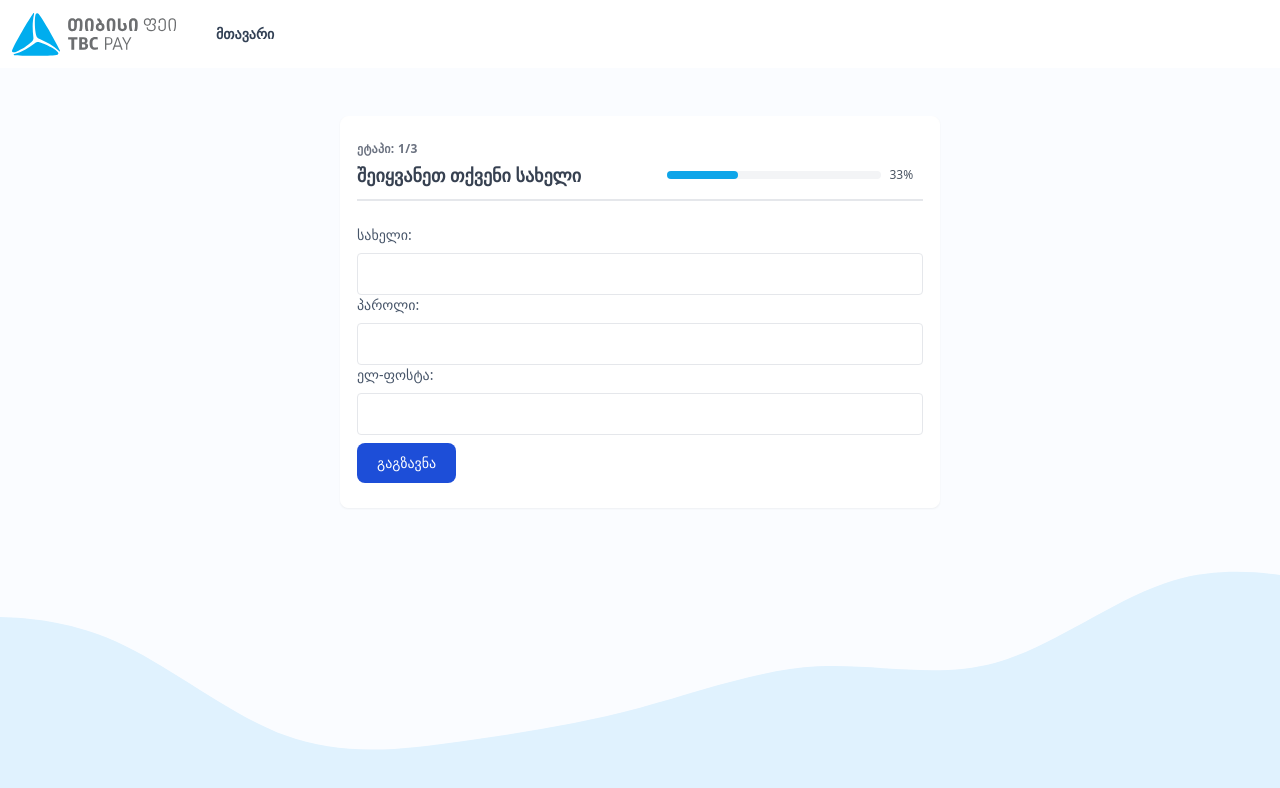
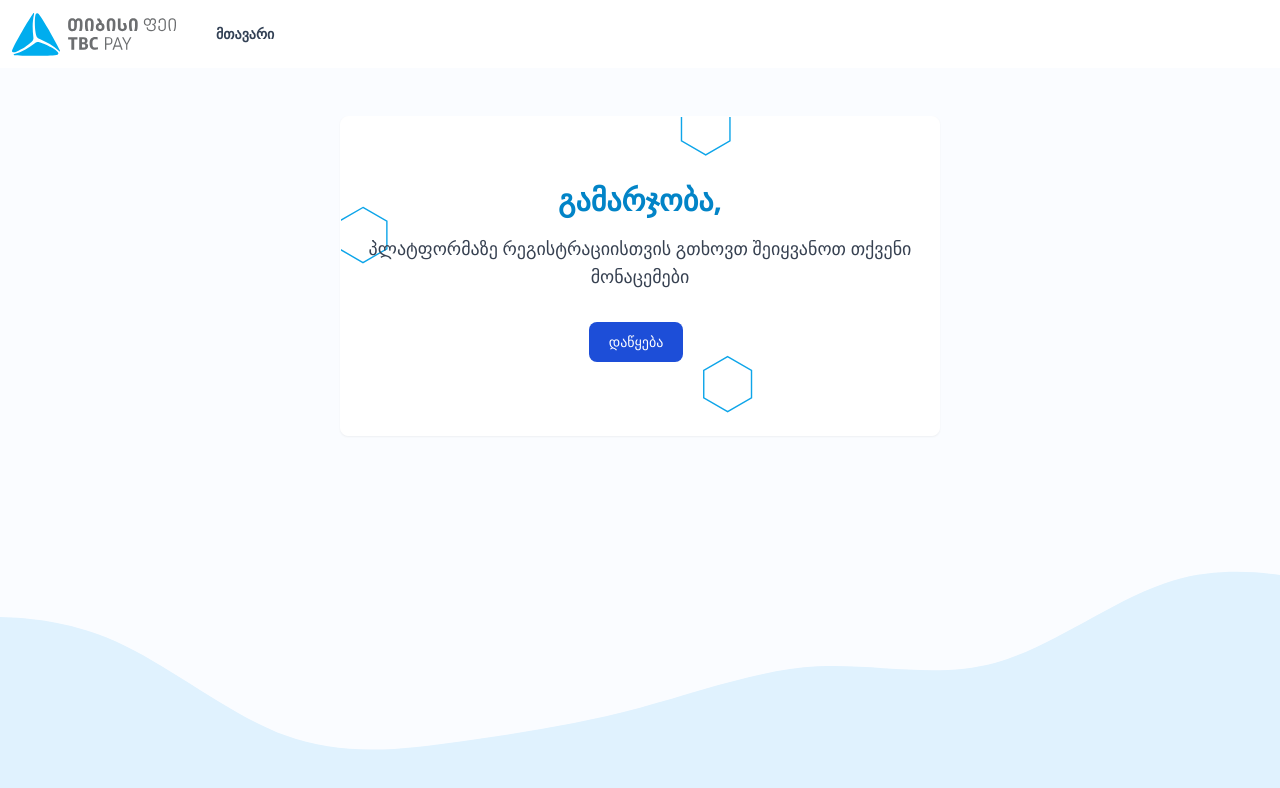
Before and after one commit to Ninunutsi/multi-step-form, a React (Vite) app: page / in a window 1280 px wide. Shown: the top 788 px of the page. Built offline with nearby package versions, Linux system fonts and the light colour scheme.

Commit message:
feat/installing framer motion, adding simple animation to first card component

```diff
--- a/package.json
+++ b/package.json
@@ -12,6 +12,7 @@
   },
   "dependencies": {
     "@hookform/resolvers": "^3.9.0",
+    "framer-motion": "^11.3.27",
     "react": "^18.3.1",
     "react-dom": "^18.3.1",
     "react-hook-form": "^7.52.2",
--- a/src/App.tsx
+++ b/src/App.tsx
@@ -1,11 +1,13 @@
 import Form from './components/Form'
 import Header from './components/Header'
+import Introduction from './components/Introduction'
 
 function App() {
   return (
     <div className="bg-[#fcfdff] w-full bg-[url('./assets/wave-haikei.svg')] bg-cover bg-center h-screen">
       <Header />
-      <Form />
+      {/* <Form /> */}
+      <Introduction />
     </div>
   )
 }
--- /dev/null
+++ b/src/components/Animation/Animation.tsx
@@ -0,0 +1,25 @@
+import { motion } from "framer-motion";
+import React from "react";
+
+interface AnimatedWrapperProps {
+  children: React.ReactNode;
+  animationKey: string;
+}
+
+const AnimatedWrapper: React.FC<AnimatedWrapperProps> = ({
+  children,
+  animationKey,
+}) => {
+  return (
+    <motion.div
+      key={animationKey}
+      initial={{ y: -30, opacity: 0 }}
+      animate={{ y: 0, opacity: 1 }}
+      transition={{ duration: 0.5, ease: "easeOut" }}
+    >
+      {children}
+    </motion.div>
+  );
+};
+
+export default AnimatedWrapper;
--- /dev/null
+++ b/src/components/Animation/index.ts
@@ -0,0 +1 @@
+export { default } from "./Animation";
--- a/src/components/Introduction/Introduction.tsx
+++ b/src/components/Introduction/Introduction.tsx
@@ -1,5 +1,8 @@
+import AnimatedWrapper from '../Animation'
+
 const Introduction = () => {
   return (
+    <AnimatedWrapper animationKey="1">
       <div className="sm:w-90 md:w-[70vw] flex flex-col items-center justify-center lg:w-[600px] mx-auto p-6 bg-white border border-white rounded-lg shadow-sm my-12 bg-[url('assets/polygon-scatter-haikei.svg')] bg-cover bg-center min-h-80">
         <h1 className="text-3xl font-bold text-sky-600 mb-4">გამარჯობა,</h1>
         <p className="text-lg text-gray-700 mb-6 text-center">
@@ -12,6 +15,7 @@ const Introduction = () => {
           დაწყება
         </button>
       </div>
+    </AnimatedWrapper>
   )
 }
 
```
Also changed, not shown: 1 other file (tests, documents, lock files or other folders). Lines whose indentation alone changed are shown as unchanged.
